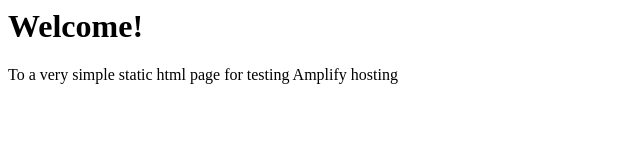
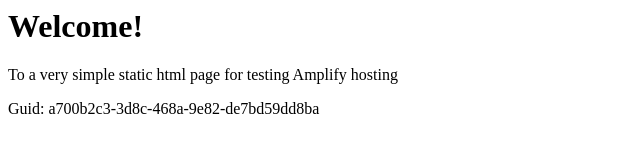
Before and after one commit to aws-aemilia-iad/Github-PR-Commit-Integration-Test-DoNotTouch-GitHubAutoBuildPrPreviewCanaryTest-v1-prod-us-east-1, a website: page src/index.html in a window 1280 px wide. Shown: the whole page, without its empty margins (0-640 px from the left). Drawn offline with Linux system fonts and the light colour scheme.

Commit message:
commit from integ tests

```diff
--- a/src/index.html
+++ b/src/index.html
@@ -1,3 +1,5 @@
+
+
 <html lang="en">
 
 <head>
@@ -10,6 +12,6 @@
 <body>
     <h1>Welcome!</h1>
     <p>To a very simple static html page for testing Amplify hosting</p>
-</body>
+    <p>Guid: a700b2c3-3d8c-468a-9e82-de7bd59dd8ba</p></body>
 
 </html>
```
